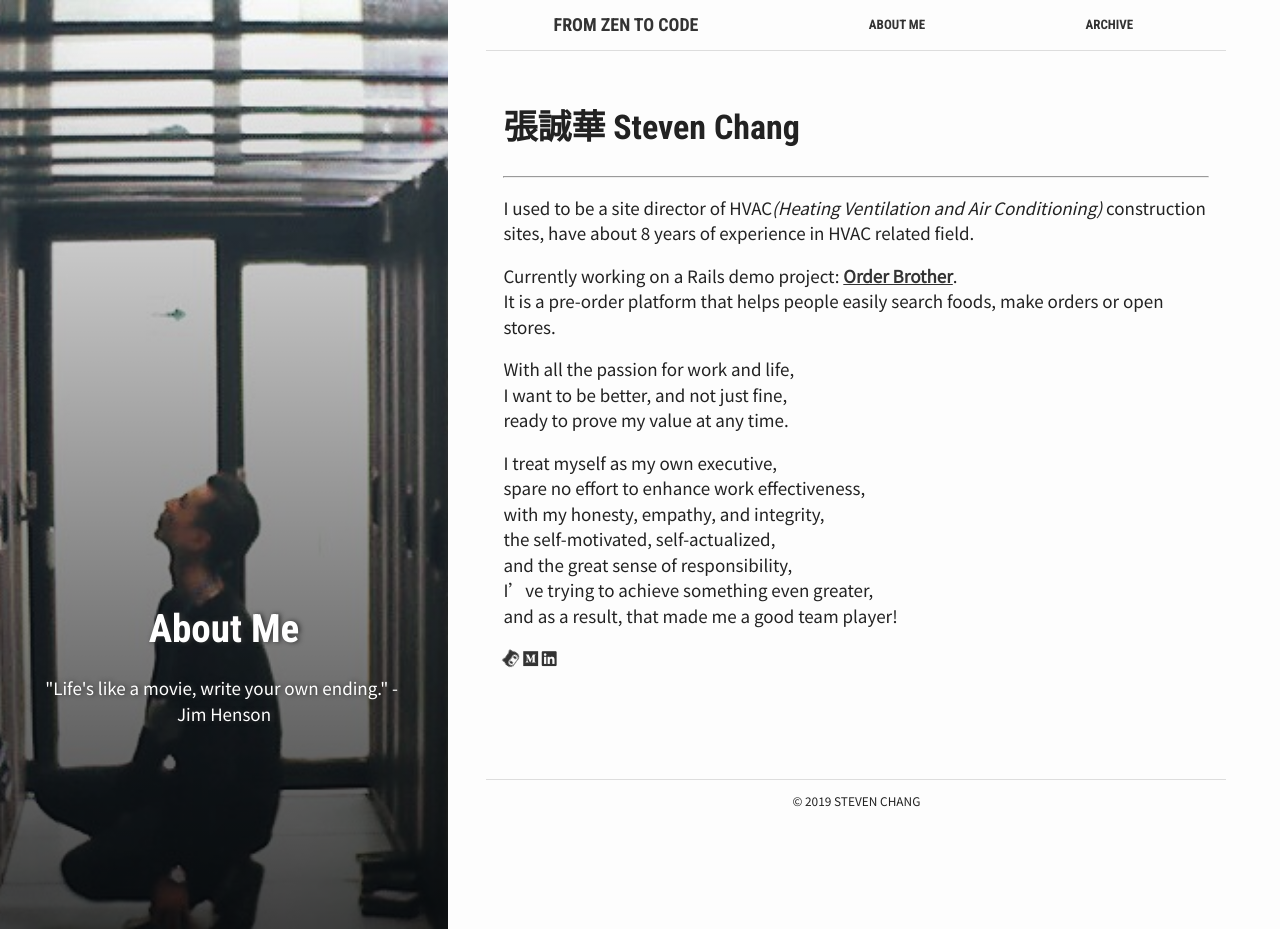
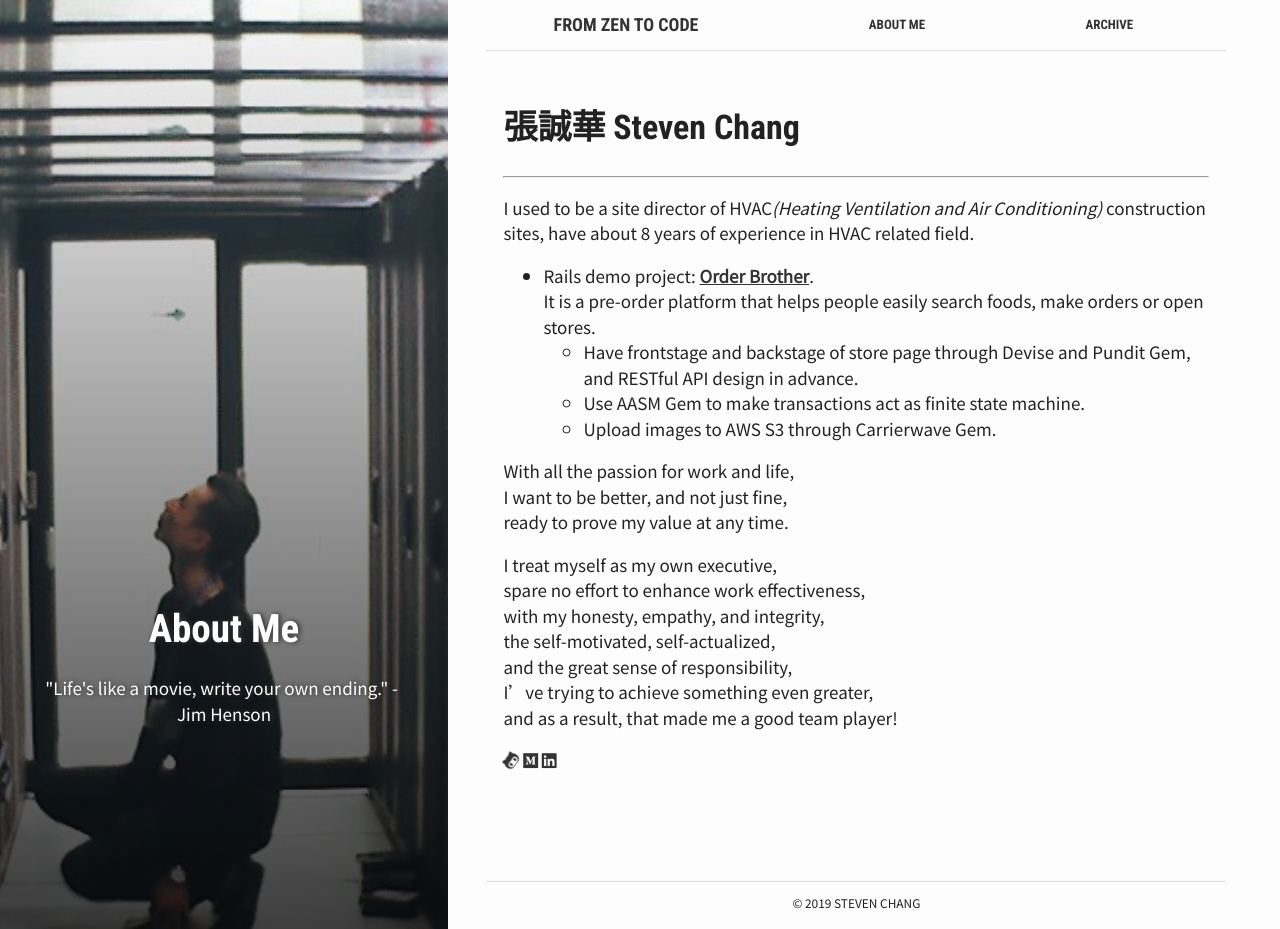
Before and after one commit to stevencch99/stevencch99.github.io, a Jekyll site: the page built from about.md, in a window 1280 px wide and 929 px high. Built offline with Jekyll 4.4.1, drawn with Linux system fonts in a browser that asks for light colours; comment, search, counter and statistics services are not loaded.

Commit message:
Update README and About page.

```diff
--- a/about.md
+++ b/about.md
@@ -15,8 +15,11 @@ active: about
 I used to be a site director of HVAC*(Heating Ventilation and Air Conditioning)* construction sites,
 have about 8 years of experience in HVAC related field.
 
-Currently working on a Rails demo project: **[Order Brother](https://github.com/order-brother/Order-Brother)**.
+- Rails demo project: **[Order Brother](https://github.com/order-brother/Order-Brother)**.
 It is a pre-order platform that helps people easily search foods, make orders or open stores.
+  - Have frontstage and backstage of store page through Devise and Pundit Gem, and RESTful API design in advance.
+  - Use AASM Gem to make transactions act as finite state machine.
+  - Upload images to AWS S3 through Carrierwave Gem.
 
 With all the passion for work and life,
 I want to be better, and not just fine,
```
Also changed, not shown: README-backup.md (added), README.md.
